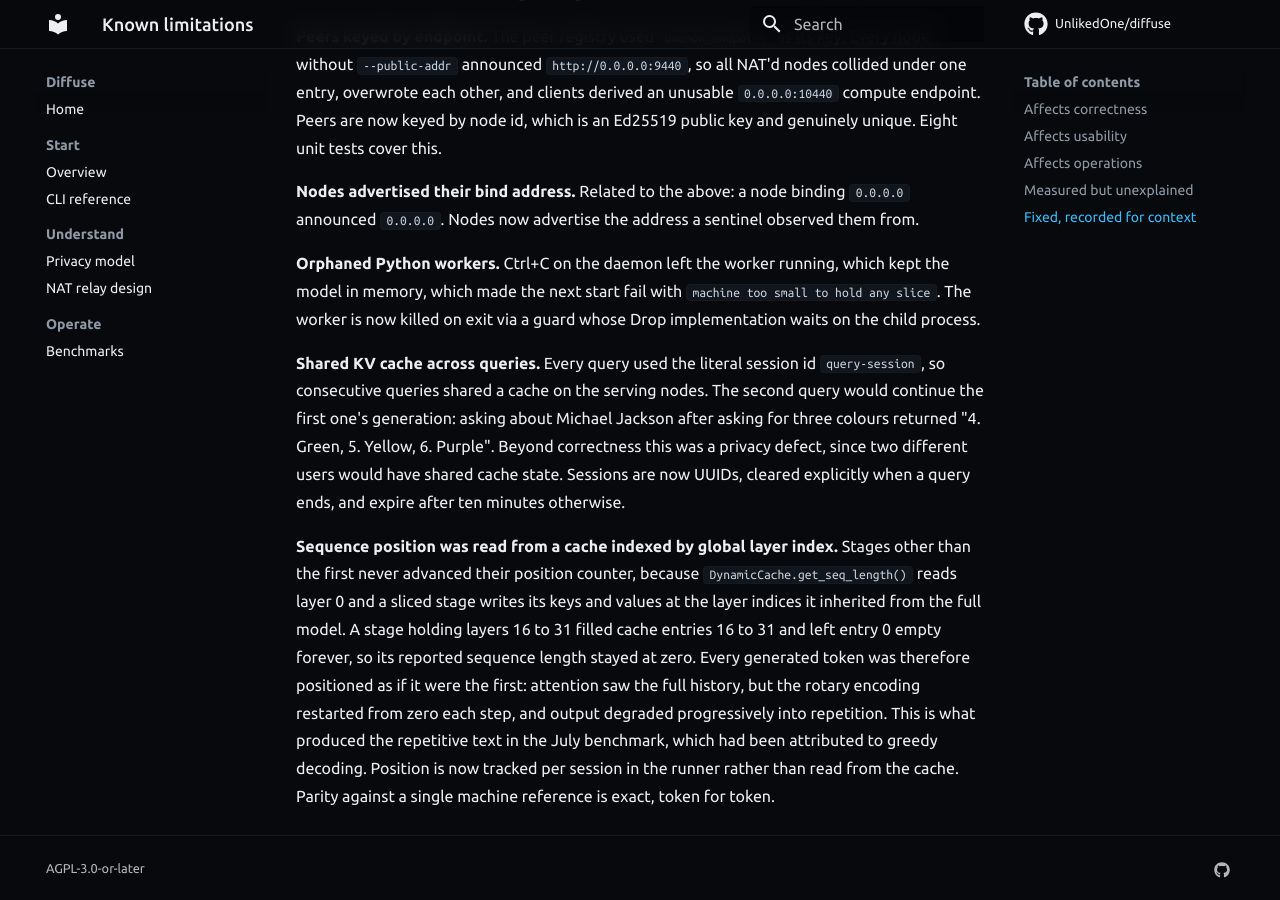
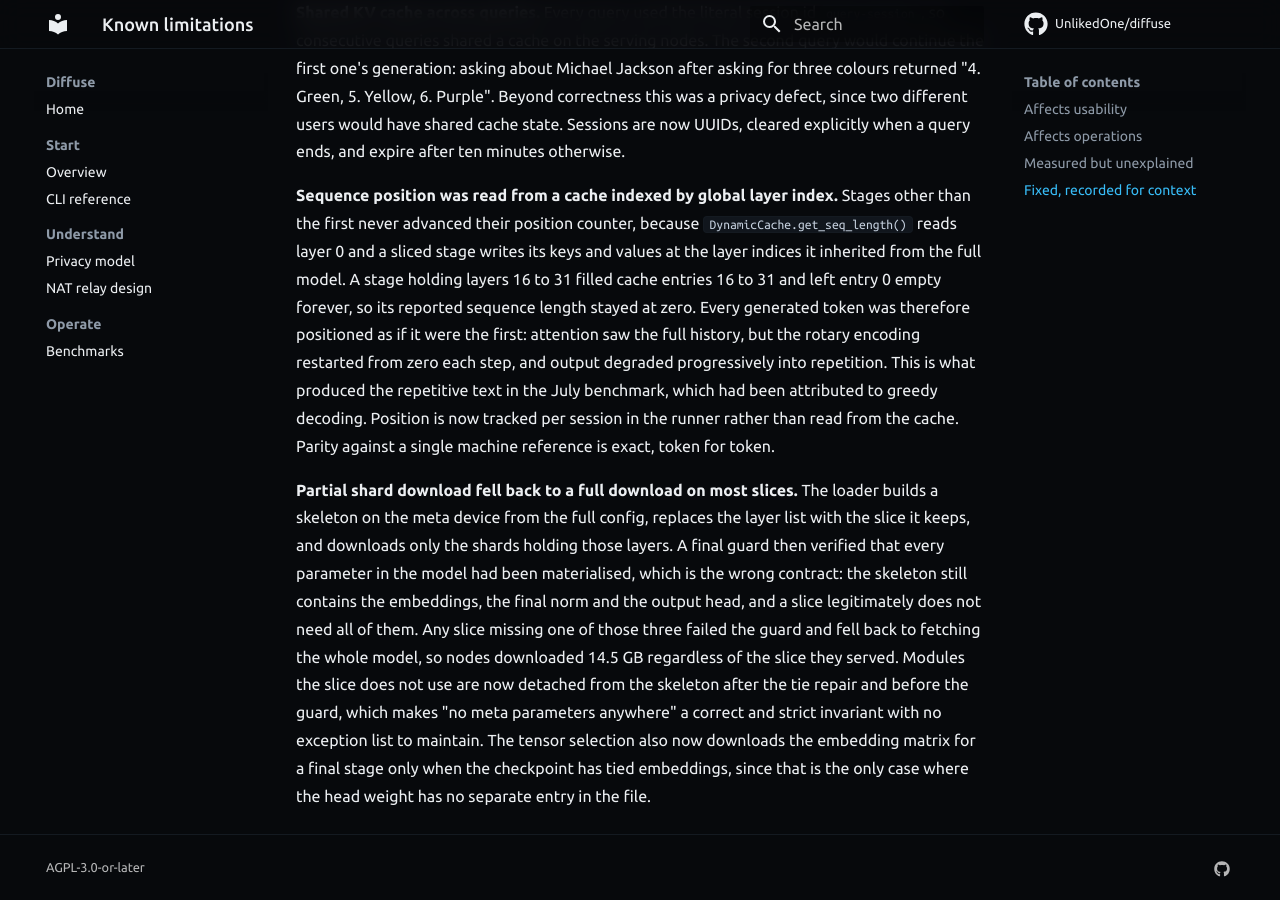
Before and after one commit to UnlikedOne/diffuse, an MkDocs documentation site: the page built from docs/LIMITATIONS.md, in a window 1280 px wide and 900 px high, scrolled down 2420 px. Built offline with MkDocs 1.6.1 and Material for MkDocs 9.7.7, drawn with Linux system fonts in a browser that asks for light colours; comment, search, counter and statistics services are not loaded; some of the changed text lies outside the part shown.

Commit message:
Check only the parameters a slice actually needs and detach the rest

```diff
--- a/docs/BENCHMARKS.md
+++ b/docs/BENCHMARKS.md
@@ -97,7 +97,7 @@ unmaterialised parameters fires on the embeddings, the final norm and the output
 head, which a middle stage legitimately does not need. The loader then falls back
 to a full download. Every node in this run therefore fetched the entire 14.5 GB
 model rather than only its own shards. This does not affect the latency numbers,
-but the disk saving remains unproven.
+but the disk saving remains unproven.The guard has since been corrected and partial loading now works on every slice,so a rerun would show the disk saving. The latency figures are unaffected.
 
 **No relay path was exercised.** All three nodes had public addresses. Relayed
 serving through a sentinel adds two extra network legs per token and was not
--- a/docs/LIMITATIONS.md
+++ b/docs/LIMITATIONS.md
@@ -3,17 +3,6 @@
 Everything on this page is a real defect or a real gap, written down rather than
 discovered by whoever tries the project next. Items are grouped by how much they
 affect someone actually using Diffuse.
-
-## Affects correctness
-
-**Partial shard download falls back on middle slices.** The loader reads
-safetensors metadata, works out which shards hold the assigned layers, and
-downloads only those. It works for a slice starting at layer 0. For a slice in
-the middle it fails: the guard that verifies every parameter was materialised
-fires on the embeddings, the final norm and the output head, which a middle stage
-does not need and should not be checked for. The loader then silently falls back
-to downloading the whole model. The disk saving therefore does not currently
-apply to the case that needs it most.
 
 ## Affects usability
 
@@ -116,3 +105,18 @@ into repetition. This is what produced the repetitive text in the July benchmark
 which had been attributed to greedy decoding. Position is now tracked per session
 in the runner rather than read from the cache. Parity against a single machine
 reference is exact, token for token.
+
+**Partial shard download fell back to a full download on most slices.** The
+loader builds a skeleton on the meta device from the full config, replaces the
+layer list with the slice it keeps, and downloads only the shards holding those
+layers. A final guard then verified that every parameter in the model had been
+materialised, which is the wrong contract: the skeleton still contains the
+embeddings, the final norm and the output head, and a slice legitimately does not
+need all of them. Any slice missing one of those three failed the guard and fell
+back to fetching the whole model, so nodes downloaded 14.5 GB regardless of the
+slice they served. Modules the slice does not use are now detached from the
+skeleton after the tie repair and before the guard, which makes "no meta
+parameters anywhere" a correct and strict invariant with no exception list to
+maintain. The tensor selection also now downloads the embedding matrix for a
+final stage only when the checkpoint has tied embeddings, since that is the only
+case where the head weight has no separate entry in the file.
```
Also changed, not shown: 1 other file.
